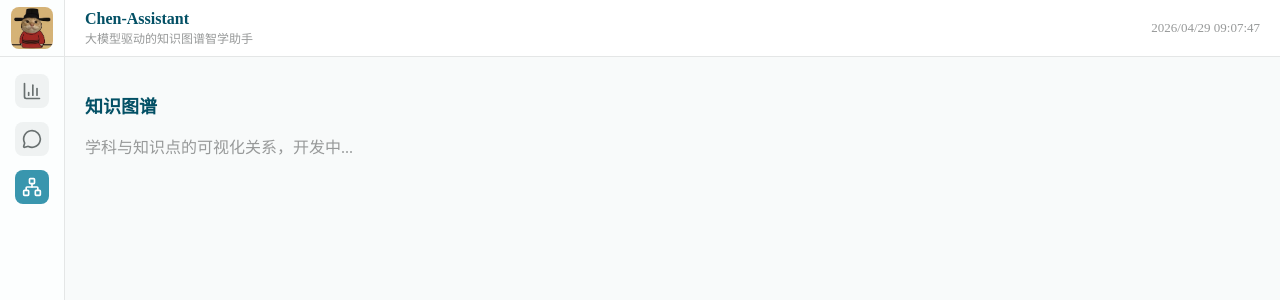
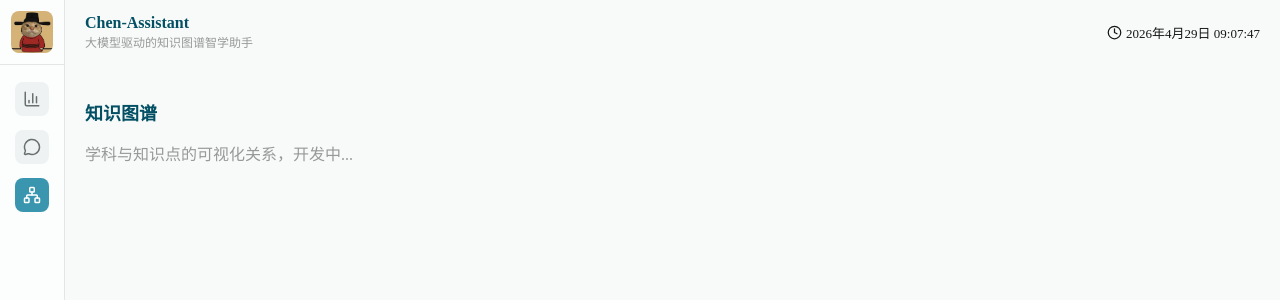
Before and after one commit to Chener0121/Chen-Assistant-main, a Vue app in the folder frontend/: page /graph in a window 1280 px wide. Shown: the top 300 px of the page. Built offline with nearby package versions, Linux system fonts and the light colour scheme.

Commit message:
再次整体优化页面布局

```diff
--- a/frontend/src/components/layout/Header.vue
+++ b/frontend/src/components/layout/Header.vue
@@ -4,27 +4,26 @@
       <span class="header__title">Chen-Assistant</span>
       <span class="header__subtitle">大模型驱动的知识图谱智学助手</span>
     </div>
-    <span class="header__time">{{ currentTime }}</span>
+    <span class="header__time"><Clock :size="15" /> {{ currentTime }}</span>
   </div>
 </template>
 
 <script setup lang="ts">
 import { ref, onMounted, onUnmounted } from 'vue'
+import { Clock } from 'lucide-vue-next'
 
 const currentTime = ref('')
 let timer: number
 
 function updateTime() {
   const now = new Date()
-  currentTime.value = now.toLocaleString('zh-CN', {
-    year: 'numeric',
-    month: '2-digit',
-    day: '2-digit',
-    hour: '2-digit',
-    minute: '2-digit',
-    second: '2-digit',
-    hour12: false,
-  })
+  const y = now.getFullYear()
+  const m = now.getMonth() + 1
+  const d = now.getDate()
+  const hh = String(now.getHours()).padStart(2, '0')
+  const mm = String(now.getMinutes()).padStart(2, '0')
+  const ss = String(now.getSeconds()).padStart(2, '0')
+  currentTime.value = `${y}年${m}月${d}日 ${hh}:${mm}:${ss}`
 }
 
 onMounted(() => {
@@ -39,13 +38,14 @@ onUnmounted(() => {
 
 <style scoped lang="less">
 .header {
-  height: 56px;
+  height: 64px;
   padding: 0 20px;
   display: flex;
   align-items: center;
   justify-content: space-between;
-  background: var(--main-0);
-  border-bottom: 1px solid var(--gray-200);
+  background: var(--gray-25);
+  // background: var(--main-0);
+  // border-bottom: 1px solid var(--gray-200);
   flex-shrink: 0;
 }
 
@@ -67,8 +67,11 @@ onUnmounted(() => {
 }
 
 .header__time {
+  display: flex;
+  align-items: center;
+  gap: 4px;
   font-size: 13px;
-  color: var(--gray-500);
+  color: var(--gray-1000);
   font-variant-numeric: tabular-nums;
 }
 </style>
--- a/frontend/src/components/layout/Sidebar.vue
+++ b/frontend/src/components/layout/Sidebar.vue
@@ -15,7 +15,7 @@
         :class="{ 'is-active': route.path === item.path }"
       >
         <span class="sidebar__icon">
-          <component :is="item.icon" :size="20" />
+          <component :is="item.icon" :size="18" />
         </span>
       </router-link>
     </nav>
@@ -48,7 +48,7 @@ const menuItems = [
 }
 
 .sidebar__logo {
-  height: 56px;
+  height: 64px;
   display: flex;
   align-items: center;
   justify-content: center;
```
